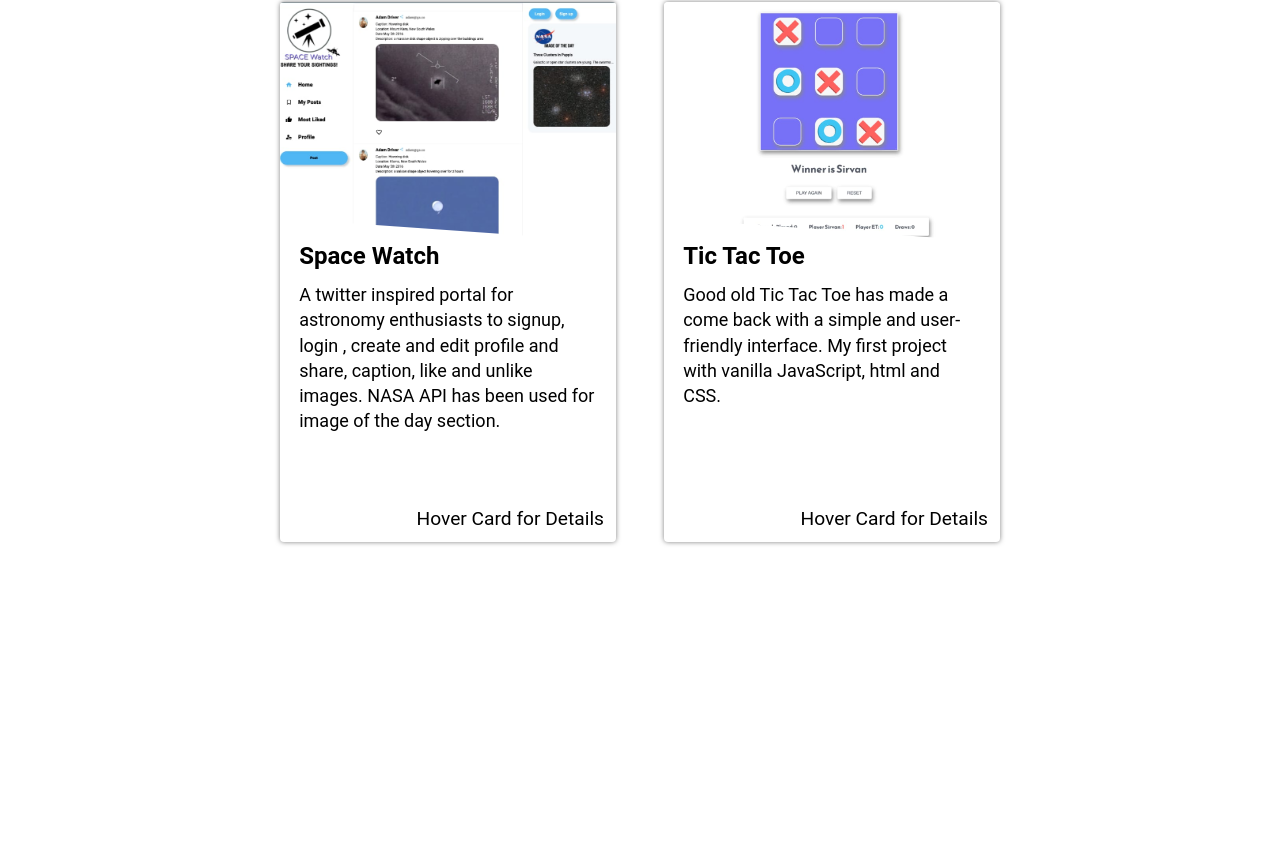
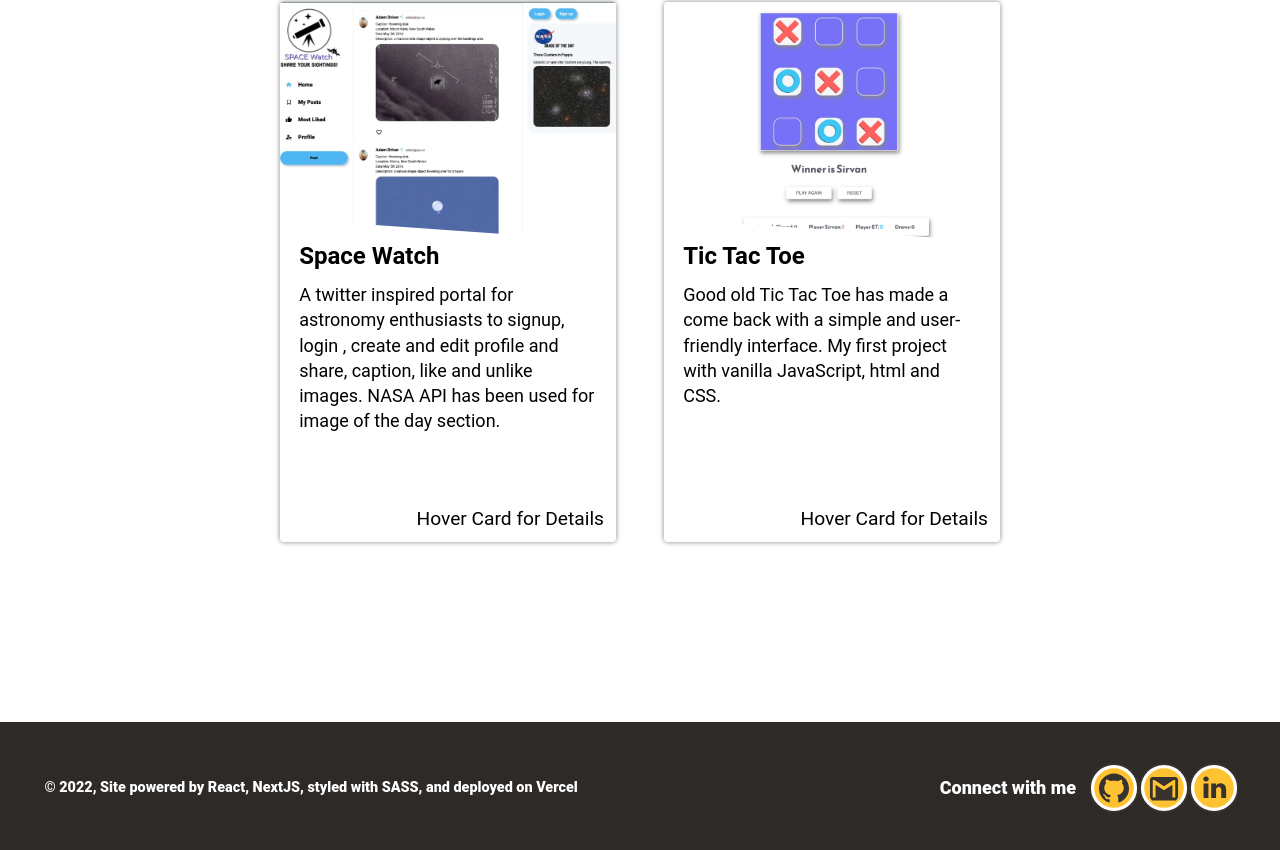
Before and after one commit to SirvanD/Portfolio, a Next.js app: page / in a window 1280 px wide. Shown: the part 2644-3494 px from the top of the page. Before the commit the page ends 3246 px from the top, so only its background shows below. Built offline with nearby package versions, Linux system fonts and the light colour scheme.

Commit message:
added Footer with social icons

```diff
--- a/components/About/About.js
+++ b/components/About/About.js
@@ -1,7 +1,7 @@
 import style from "./About.module.scss";
 import { socialData } from "../../public/social";
 import { ExternalIcon } from "../../public/icons";
-import Social from "../social/social";
+import Social from "../Social/Social";
 import {
   BrowserView,
   MobileView,
--- a/components/Cards/Cards.module.scss
+++ b/components/Cards/Cards.module.scss
@@ -13,7 +13,9 @@
   flex-wrap: wrap;
   justify-content: center;
   width: 100%;
-  height: 100vh;
+  // height: min-content;
   max-width: 120rem;
+  // border: 2px solid red;
+
   // background-color: lightgrey;
 }
--- /dev/null
+++ b/components/Connect/Connect.js
@@ -0,0 +1,11 @@
+import style from "./Connect.module.scss";
+
+function Footer() {
+  return (
+    <div className={style.connect}>
+      <h1>test</h1>
+    </div>
+  );
+}
+
+export default Footer;
--- /dev/null
+++ b/components/Connect/Connect.module.scss
@@ -0,0 +1,16 @@
+.connect {
+  width: 20vw;
+  height: 12vh;
+  position: absolute;
+
+  bottom: 1.3%;
+  left: 0;
+  right: 0;
+  margin-left: auto;
+  margin-right: auto;
+  opacity: 1;
+  background-color: #ffc331;
+  z-index: 900;
+  border-radius: 6px;
+  // margin: 30px;
+}
--- /dev/null
+++ b/components/Footer/Footer.js
@@ -0,0 +1,36 @@
+import Social from "../Social/Social";
+import style from "./Footer.module.scss";
+import { socialData } from "../../public/social";
+
+function Footer() {
+  return (
+    <div className={style.footer}>
+      <div className={style.icon}>
+        <h4>
+          &copy; 2022, Site powered by React, NextJS, styled with SASS, and
+          deployed on Vercel
+        </h4>
+      </div>
+
+      <nav className={style.links}>
+        <h3>Connect with me</h3>
+        <div className={style.social_container}>
+          <ul className={style.socials}>
+            {socialData.map((social, index) => (
+              <Social
+                classNames={[social.className, "socialAccent"]}
+                icon={social.icon}
+                aValues={social.aValues}
+                key={index}
+              />
+            ))}
+          </ul>
+        </div>
+      </nav>
+
+      {/* <div className={style.connect}></div> */}
+    </div>
+  );
+}
+
+export default Footer;
--- /dev/null
+++ b/components/Footer/Footer.module.scss
@@ -0,0 +1,119 @@
+@media only screen and (min-width: 992px) {
+  .footer {
+    width: 100vw;
+    padding: 3rem;
+    background-color: #2e2a27;
+    display: flex;
+    justify-content: space-between;
+  }
+
+  .links {
+    display: flex;
+    align-items: center;
+    h3 {
+      font-size: 1.5rem;
+      font-weight: 900;
+      color: #ffffff;
+      padding-right: 0.7rem;
+      padding-left: 0.7rem;
+    }
+  }
+
+  .icon {
+    display: flex;
+  }
+
+  .icon > h4 {
+    font-size: 1.2rem;
+    font-weight: 900;
+    color: #ffffff;
+    padding-right: 0.7rem;
+    padding-left: 0.7rem;
+    align-self: center;
+  }
+
+  .socials {
+    display: grid;
+    grid-template-columns: repeat(3, min-content);
+    // column-gap: 0.6rem;
+    list-style: none;
+    margin: 0.4rem;
+  }
+
+  .socials {
+    svg {
+      background-color: #ffc331;
+      color: #ffc331;
+      // fill: var(--color-grey);
+      width: 3.5rem;
+      height: 3.5rem;
+      border-radius: 50%;
+      padding: 0.2rem;
+      border: 3px solid white;
+    }
+  }
+}
+
+@media only screen and (max-width: 992px) {
+  .footer {
+    width: 100vw;
+    padding: 2rem;
+    background-color: #2e2a27;
+    display: grid;
+    justify-content: center;
+  }
+
+  .links {
+    display: flex;
+    justify-content: center;
+    align-items: flex-end;
+  }
+
+  .links > a {
+    margin-right: 7px;
+    font-size: 1.6rem;
+    font-weight: 700;
+    color: #ffc331;
+    padding-right: 0.2rem;
+    text-decoration: none;
+  }
+  .links > h1 {
+    font-size: 2.3rem;
+    font-weight: 900;
+    color: #ffffff;
+    padding-right: 0.7rem;
+    padding-left: 0.7rem;
+  }
+  .icon > img {
+    width: 50vw;
+  }
+  .container {
+    /* background-color: tomato; */
+    display: grid;
+    justify-content: center;
+    align-items: flex-start;
+    margin-top: 10%;
+    width: 100vw;
+    height: 82vh;
+  }
+
+  .socials {
+    display: grid;
+    grid-template-columns: repeat(3, min-content);
+    column-gap: 0.6rem;
+    list-style: none;
+    margin: 0.4rem;
+    align-items: flex-end;
+  }
+
+  .social {
+    svg {
+      fill: var(--color-grey);
+      width: 3rem;
+      height: 3rem;
+      border-radius: 50%;
+      padding: 0.2rem;
+      border: 2px solid var(--color-grey);
+    }
+  }
+}
--- a/components/NavBar/NavBar.js
+++ b/components/NavBar/NavBar.js
@@ -5,7 +5,6 @@ function NavBar() {
     <div className={style.navbar}>
       <div className={style.icon}>
         <img src="./images/logo.png" alt="" />
-        {/* <img src="logo2.svg" alt="" /> */}
       </div>
       <nav className={style.links}>
         <a href="">About</a> <h1>/</h1>
--- a/components/social/social.js
+++ b/components/social/social.js
@@ -1,6 +1,6 @@
 import React from "react";
 
-import styles from "./social.module.scss";
+import styles from "./Social.module.scss";
 
 const Social = ({ icon, aValues, classNames = [] }) => {
   classNames = [
--- a/pages/index.js
+++ b/pages/index.js
@@ -1,8 +1,10 @@
 import Head from "next/head";
 import Image from "next/image";
+import Connect from "../components/Connect/Connect";
 
 import About from "../components/About/About";
 import Cards from "../components/Cards/Cards";
+import Footer from "../components/Footer/Footer";
 import NavBar from "../components/NavBar/NavBar";
 import Skills from "../components/Skills/Skills";
 
@@ -23,6 +25,8 @@ export default function Home() {
       <About />
       <Skills />
       <Cards />
+      <Footer />
+      {/* <Connect /> */}
     </div>
   );
 }
--- a/styles/Home.module.scss
+++ b/styles/Home.module.scss
@@ -5,6 +5,7 @@
   margin: 0;
   padding: 0;
   box-sizing: border-box !important;
+  position: relative;
 }
 // .main {
 //   min-height: 100vh;
```
